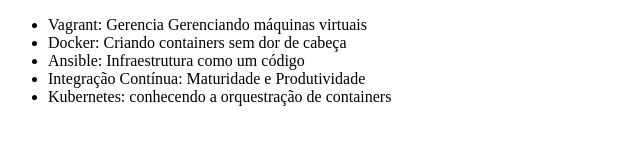
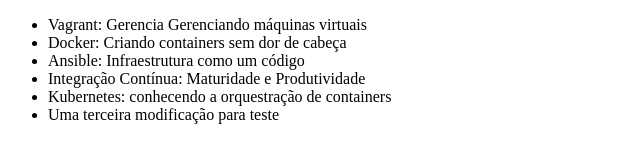
Before and after one commit to Ana987789/aluragit, a plain HTML site: page index.html in a window 1280 px wide. Shown: the whole page, without its empty margins (0-640 px from the left). Drawn offline with Linux system fonts and the light colour scheme.

Commit message:
Alterando o código

```diff
--- a/index.html
+++ b/index.html
@@ -11,6 +11,7 @@
         <li>Ansible: Infraestrutura como um código</li>
         <li>Integração Contínua: Maturidade e Produtividade</li>
         <li>Kubernetes: conhecendo a orquestração de containers</li>
+        <li>Uma terceira modificação para teste</li>
     </ul>
 </body>
 </html>
```
